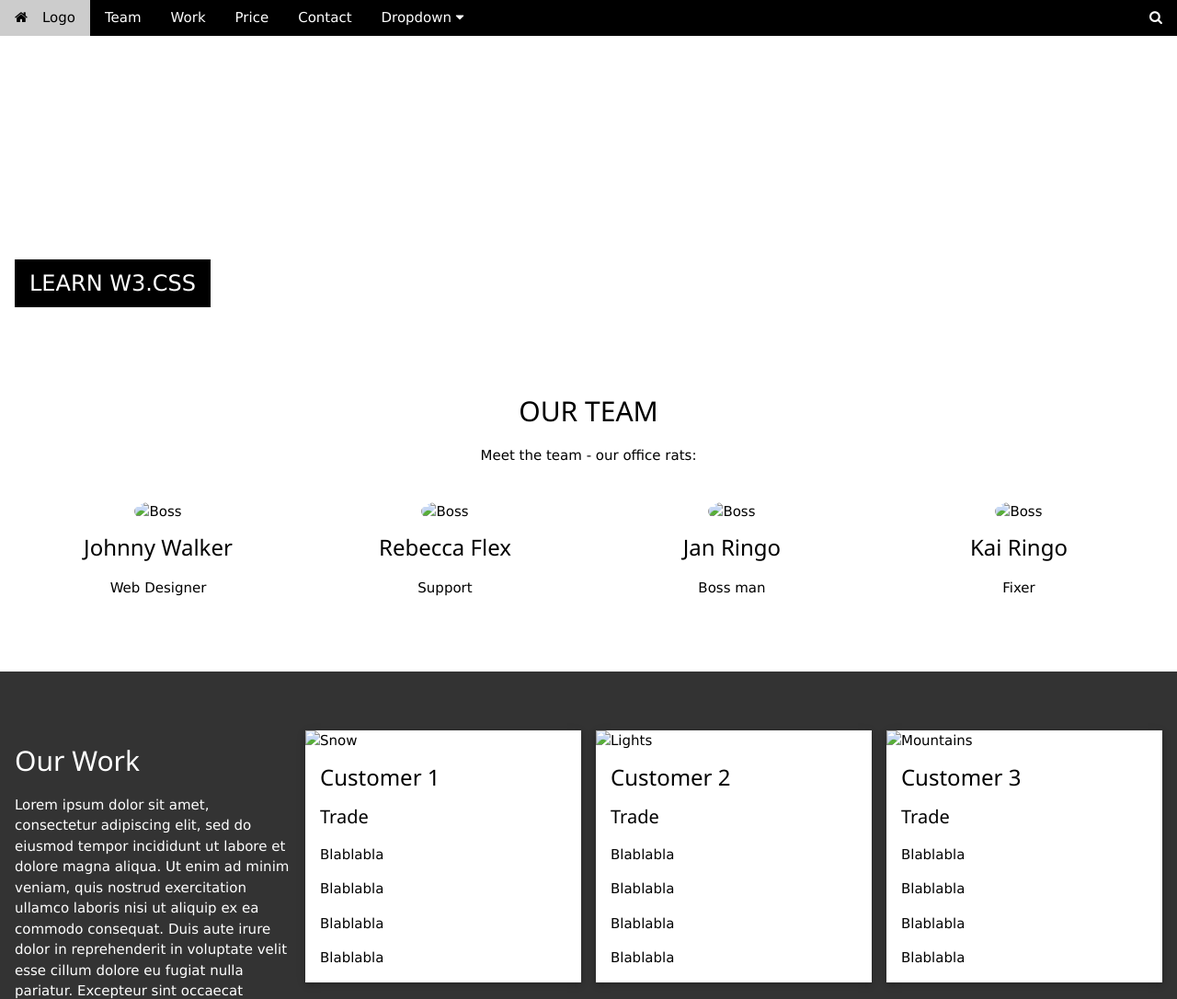
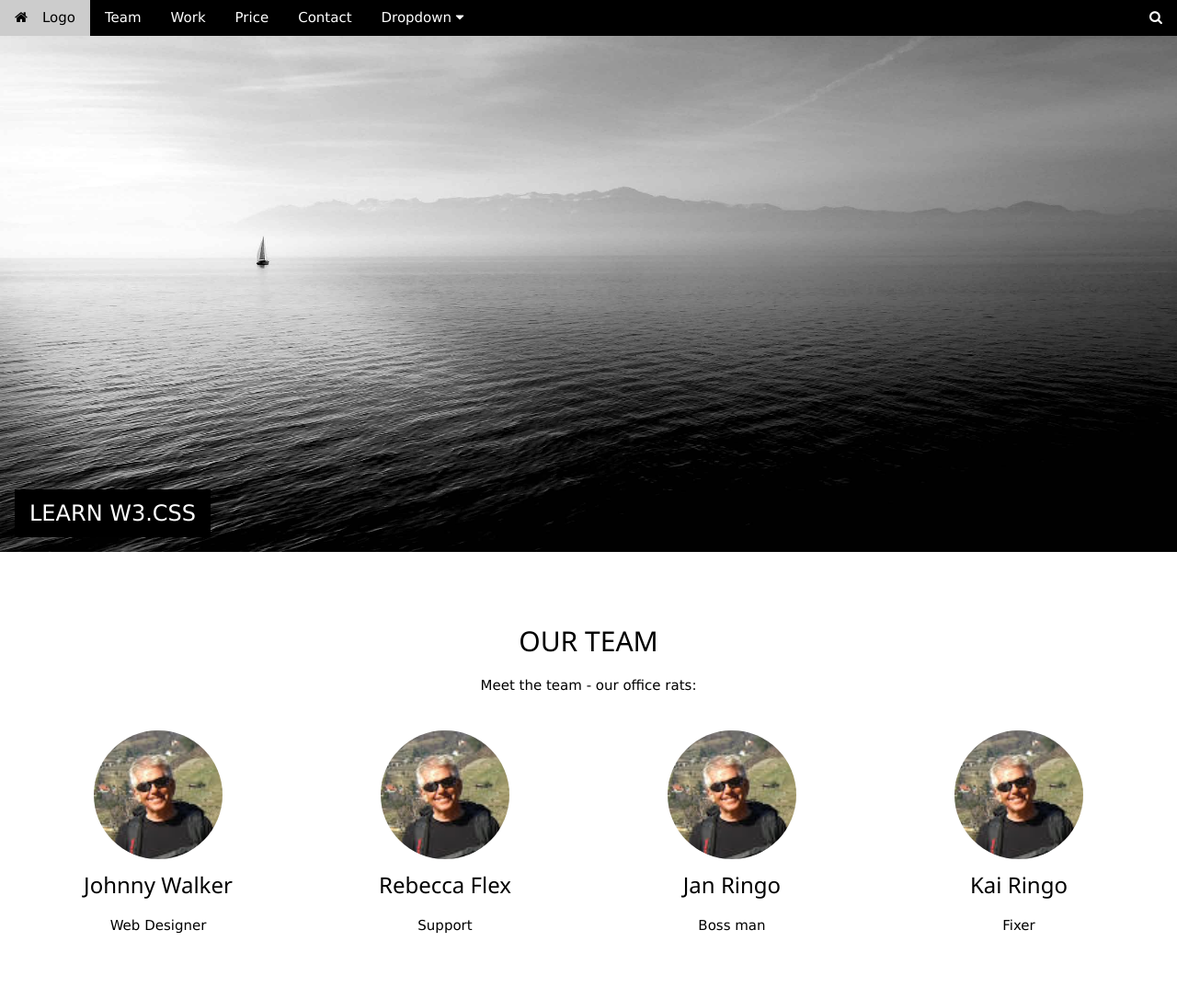
Before and after one commit to shawnmflemingc/a3web, a plain HTML site: page index.html in a window 1280 px wide. Shown: the top 1086 px of the page at 92% size. Drawn offline with Linux system fonts and the light colour scheme; the site is published under a folder, as on GitHub Pages, so addresses that start at the root find nothing.

Commit message:
Update index.html

```diff
--- a/index.html
+++ b/index.html
@@ -58,7 +58,7 @@ These references here are template files copied to the local site but unmodified
 
 <!-- Image Header -->
 <div class="w3-display-container w3-animate-opacity">
-  <img src="/images/sailboat.jpg" alt="boat" style="width:100%;min-height:350px;max-height:600px;">
+  <img src="images/sailboat.jpg" alt="boat" style="width:100%;min-height:350px;max-height:600px;">
   <div class="w3-container w3-display-bottomleft w3-margin-bottom">
     <button onclick="document.getElementById('id01').style.display='block'" class="w3-button w3-xlarge w3-theme w3-hover-teal" title="Go To W3.CSS">LEARN W3.CSS</button>
   </div>
@@ -90,25 +90,25 @@ These references here are template files copied to the local site but unmodified
 <div class="w3-row"><br>
 
 <div class="w3-quarter">
-  <img src="/images/avatar.jpg" alt="Boss" style="width:45%" class="w3-circle w3-hover-opacity">
+  <img src="images/avatar.jpg" alt="Boss" style="width:45%" class="w3-circle w3-hover-opacity">
   <h3>Johnny Walker</h3>
   <p>Web Designer</p>
 </div>
 
 <div class="w3-quarter">
-  <img src="/images/avatar.jpg" alt="Boss" style="width:45%" class="w3-circle w3-hover-opacity">
+  <img src="images/avatar.jpg" alt="Boss" style="width:45%" class="w3-circle w3-hover-opacity">
   <h3>Rebecca Flex</h3>
   <p>Support</p>
 </div>
 
 <div class="w3-quarter">
-  <img src="/images/avatar.jpg" alt="Boss" style="width:45%" class="w3-circle w3-hover-opacity">
+  <img src="images/avatar.jpg" alt="Boss" style="width:45%" class="w3-circle w3-hover-opacity">
   <h3>Jan Ringo</h3>
   <p>Boss man</p>
 </div>
 
 <div class="w3-quarter">
-  <img src="/images/avatar.jpg" alt="Boss" style="width:45%" class="w3-circle w3-hover-opacity">
+  <img src="images/avatar.jpg" alt="Boss" style="width:45%" class="w3-circle w3-hover-opacity">
   <h3>Kai Ringo</h3>
   <p>Fixer</p>
 </div>
@@ -126,7 +126,7 @@ These references here are template files copied to the local site but unmodified
 
 <div class="w3-quarter">
 <div class="w3-card w3-white">
-  <img src="/images/snow.jpg" alt="Snow" style="width:100%">
+  <img src="images/snow.jpg" alt="Snow" style="width:100%">
   <div class="w3-container">
   <h3>Customer 1</h3>
   <h4>Trade</h4>
@@ -140,7 +140,7 @@ These references here are template files copied to the local site but unmodified
 
 <div class="w3-quarter">
 <div class="w3-card w3-white">
-  <img src="/images/lights.jpg" alt="Lights" style="width:100%">
+  <img src="images/lights.jpg" alt="Lights" style="width:100%">
   <div class="w3-container">
   <h3>Customer 2</h3>
   <h4>Trade</h4>
@@ -154,7 +154,7 @@ These references here are template files copied to the local site but unmodified
 
 <div class="w3-quarter">
 <div class="w3-card w3-white">
-  <img src="/images/mountains.jpg" alt="Mountains" style="width:100%">
+  <img src="images/mountains.jpg" alt="Mountains" style="width:100%">
   <div class="w3-container">
   <h3>Customer 3</h3>
   <h4>Trade</h4>
@@ -270,7 +270,7 @@ These references here are template files copied to the local site but unmodified
 </div>
 
 <!-- Image of location/map -->
-<img src="/images/map.jpg" class="w3-image w3-greyscale-min" style="width:100%;">
+<img src="images/map.jpg" class="w3-image w3-greyscale-min" style="width:100%;">
 
 <!-- Footer -->
 <footer class="w3-container w3-padding-32 w3-theme-d1 w3-center">
```
